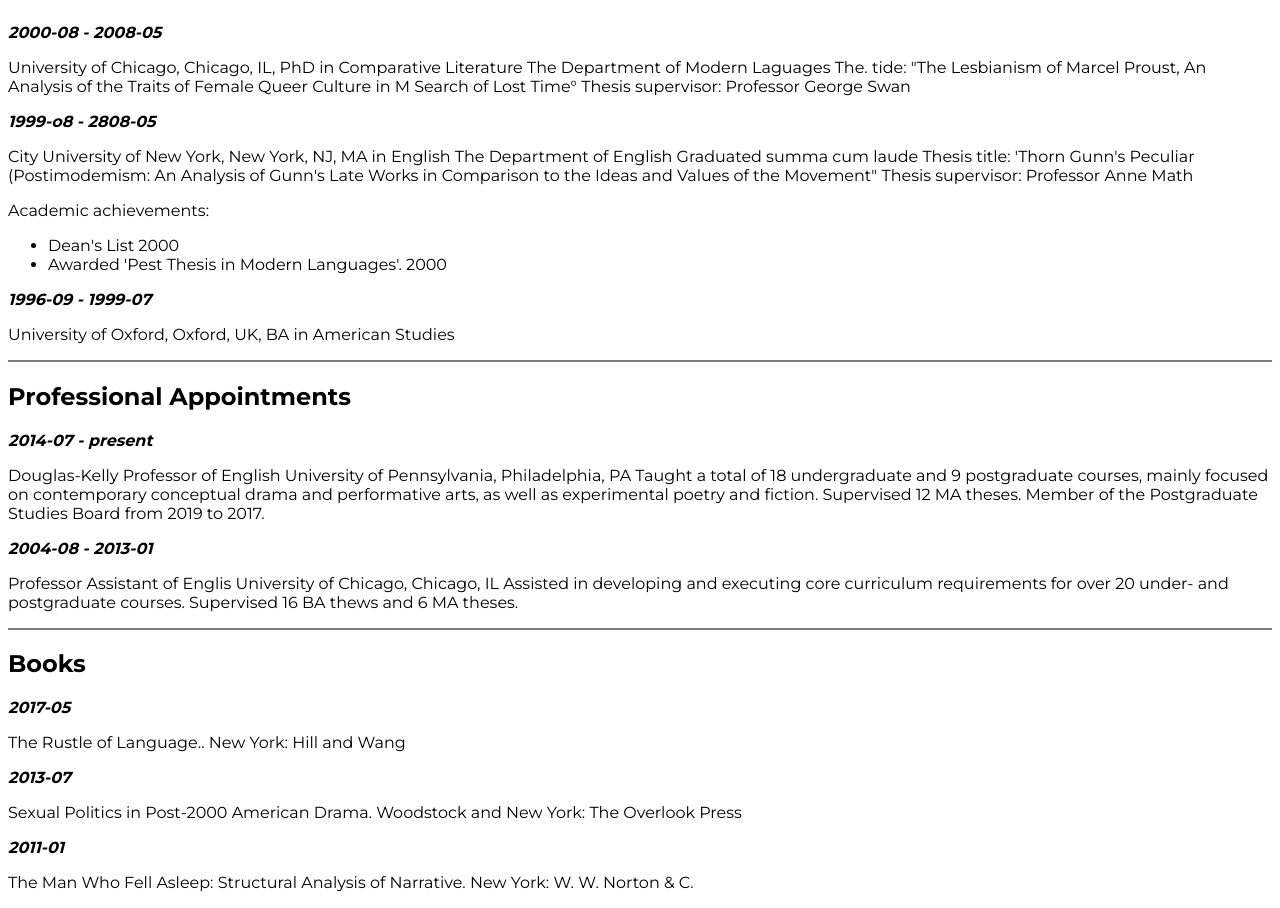
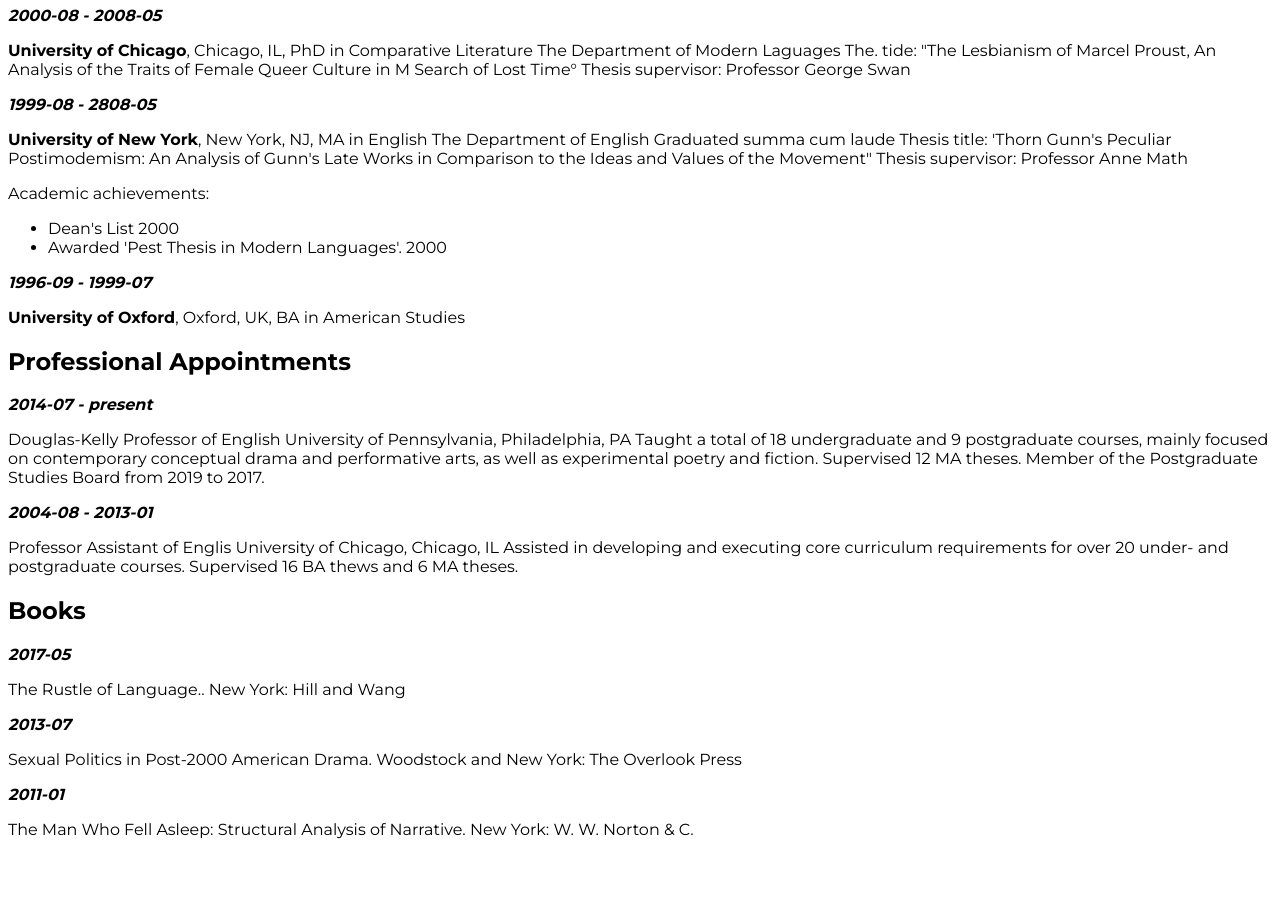
Before and after one commit to tetianamk/cvEmmetUse, a plain HTML site: page index.html in a window 1280 px wide. Shown: the part 562-1470 px from the top of the page. After the commit the page ends 1417 px from the top, so only its background shows below. Drawn offline with Linux system fonts and the light colour scheme.

Commit message:
add semantic changes to html file and replase tag on class in css file

```diff
--- a/css/style.css
+++ b/css/style.css
@@ -3,10 +3,6 @@
 }
 span {
   font-weight: 700;
-}
-address,
-article {
-  border-bottom: 2px solid #777e7c;
 }
 .books {
   border-bottom: none;
--- a/index.html
+++ b/index.html
@@ -4,44 +4,59 @@
     <meta charset="UTF-8" />
     <meta http-equiv="X-UA-Compatible" content="IE=edge" />
     <meta name="viewport" content="width=device-width, initial-scale=1.0" />
-    <link rel="preconnect" href="https://fonts.googleapis.com">
-    <link rel="preconnect" href="https://fonts.gstatic.com" crossorigin>
-    <link href="https://fonts.googleapis.com/css2?family=Montserrat:wght@400;700&display=swap" rel="stylesheet">
-    <link rel="stylesheet" href="css/style.css">
+    <link rel="preconnect" href="https://fonts.googleapis.com" />
+    <link rel="preconnect" href="https://fonts.gstatic.com" crossorigin />
+    <link
+      href="https://fonts.googleapis.com/css2?family=Montserrat:wght@400;700&display=swap"
+      rel="stylesheet"
+    />
+    <link rel="stylesheet" href="css/style.css" />
     <title>CV</title>
   </head>
   <body>
+    <main>
+      <article>
         <header>
           <h1>Jane Franklin</h1>
           <p class="title-text">Douglas-Kelly Professor of English</p>
-      <span>Adress:</span>
+          <h2>Adress:</h2>
           <address>
-        <p>University of Pennsylvania </p>
+            <p>University of Pennsylvania</p>
             <p>LPhiladelphia, PA 19104, USA</p>
             <p>Home Address:</p>
-        <p>713 N 401 St, Philadelphia, PA 19123, USA </p>
+            <p>713 N 401 St, Philadelphia, PA 19123, USA</p>
             <p>Phone 267-861-5317</p>
             <p>E-mail jane_franklin@gmail.com</p>
-        <p>Linked. linkedin.com/in/Janerranklin </p>
+            <p>Linked. linkedin.com/in/Janerranklin</p>
             <p>Twitter twittencomilane-manetranklin</p>
           </address>
-      <p> Proactive lecturer and researcher with 10• years of experience teaching courses on undergraduate and postgraduate levels. Supervised
-      22 BA theses, 9 MA theses, and 2 PhD dissertations. Edited and co-authored 3 monographs on contemporary trends M drama and peformative arts. Published over 30 articles in peer-reviewed journals.
+          <p>
+            Proactive lecturer and researcher with 10• years of experience
+            teaching courses on undergraduate and postgraduate levels.
+            Supervised 22 BA theses, 9 MA theses, and 2 PhD dissertations.
+            Edited and co-authored 3 monographs on contemporary trends M drama
+            and peformative arts. Published over 30 articles in peer-reviewed
+            journals.
           </p>
         </header>
-    <main>
-      <article class="education">
+        <section class="education">
           <h2>Education</h2>
           <section class="education-years">
             <p class="years">2000-08 - 2008-05</p>
             <p class="university">
-            University of Chicago, Chicago, IL, PhD in Comparative Literature The Department of Modern Laguages The. tide: "The Lesbianism of Marcel Proust, An Analysis of the Traits of Female Queer Culture in M Search of Lost Time° Thesis supervisor: Professor George Swan
+              <strong>University of Chicago</strong>, Chicago, IL, PhD in Comparative Literature
+              The Department of Modern Laguages The. tide: "The Lesbianism of
+              Marcel Proust, An Analysis of the Traits of Female Queer Culture
+              in M Search of Lost Time° Thesis supervisor: Professor George Swan
             </p>
           </section>
           <section class="education-years">
-          <p class="years">1999-o8 - 2808-05</p>
+            <p class="years">1999-08 - 2808-05</p>
             <p class="university">
-            City University of New York, New York, NJ, MA in English The Department of English Graduated summa cum laude Thesis title: 'Thorn Gunn's Peculiar (Postimodemism: An Analysis of Gunn's Late Works in Comparison to the Ideas and Values of the Movement"
+              <strong> University of New York</strong>, New York, NJ, MA in English The
+              Department of English Graduated summa cum laude Thesis title:
+              'Thorn Gunn's Peculiar Postimodemism: An Analysis of Gunn's Late
+              Works in Comparison to the Ideas and Values of the Movement"
               Thesis supervisor: Professor Anne Math
             </p>
             <p>Academic achievements:</p>
@@ -53,38 +68,55 @@
           <section class="education-years">
             <p class="years">1996-09 - 1999-07</p>
             <p class="university">
-            University of Oxford, Oxford, UK, BA in American Studies
+              <strong>University of Oxford</strong>, Oxford, UK, BA in American Studies
             </p>
           </section>
-      </article>
-      <article class="proffessional">
+        </section>
+        <section class="proffessional">
           <h2>Professional Appointments</h2>
           <section class="work-years">
-          <p class="years">2014-07 - present </p>
+            <p class="years">2014-07 - present</p>
             <p class="work">
-            Douglas-Kelly Professor of English University of Pennsylvania, Philadelphia, PA Taught a total of 18 undergraduate and 9 postgraduate courses, mainly focused on contemporary conceptual  drama and performative arts, as well as experimental poetry and fiction. Supervised 12 MA theses. Member of the Postgraduate Studies Board from 2019 to 2017.
+              Douglas-Kelly Professor of English University of Pennsylvania,
+              Philadelphia, PA Taught a total of 18 undergraduate and 9
+              postgraduate courses, mainly focused on contemporary conceptual
+              drama and performative arts, as well as experimental poetry and
+              fiction. Supervised 12 MA theses. Member of the Postgraduate
+              Studies Board from 2019 to 2017.
             </p>
           </section>
           <section class="work-years">
-          <p class="years">2004-08 - 2013-01 </p>
+            <p class="years">2004-08 - 2013-01</p>
             <p class="work">
-            Professor Assistant of Englis University of Chicago, Chicago, IL Assisted in developing and executing core curriculum requirements for over 20 under- and postgraduate courses. Supervised 16 BA thews and 6 MA theses.
+              Professor Assistant of Englis University of Chicago, Chicago, IL
+              Assisted in developing and executing core curriculum requirements
+              for over 20 under- and postgraduate courses. Supervised 16 BA
+              thews and 6 MA theses.
             </p>
           </section>
-      </article>
-      <article class="books">
+        </section>
+        <section class="books">
           <h2>Books</h2>
           <section class="books-years">
-          <p class="years">2017-05 </p>
-          <p class="books">The Rustle of Language.. New York: Hill and Wang</p>
+            <p class="years">2017-05</p>
+            <p class="books">
+              The Rustle of Language.. New York: Hill and Wang
+            </p>
           </section>
           <section class="books-years">
             <p class="years">2013-07</p>
-          <p class="books">Sexual Politics in Post-2000 American Drama. Woodstock and New York: The Overlook Press</p>
+            <p class="books">
+              Sexual Politics in Post-2000 American Drama. Woodstock and New
+              York: The Overlook Press
+            </p>
           </section>
           <section class="books-years">
             <p class="years">2011-01</p>
-          <p class="books">The Man Who Fell Asleep: Structural Analysis of Narrative. New York: W. W. Norton & C.</p>
+            <p class="books">
+              The Man Who Fell Asleep: Structural Analysis of Narrative. New
+              York: W. W. Norton & C.
+            </p>
+          </section>
         </section>
       </article>
     </main>
```
Lines whose indentation alone changed are shown as unchanged.
